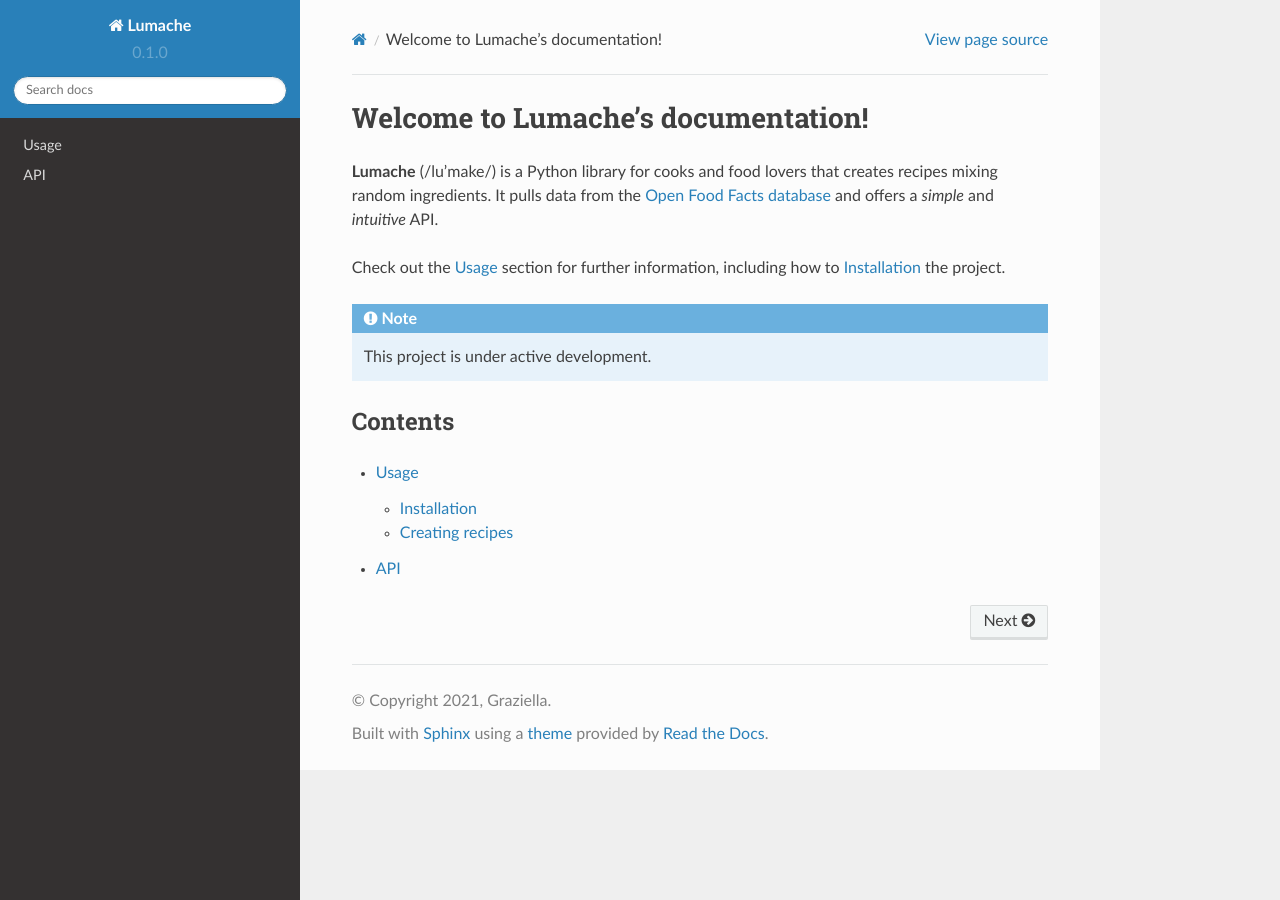
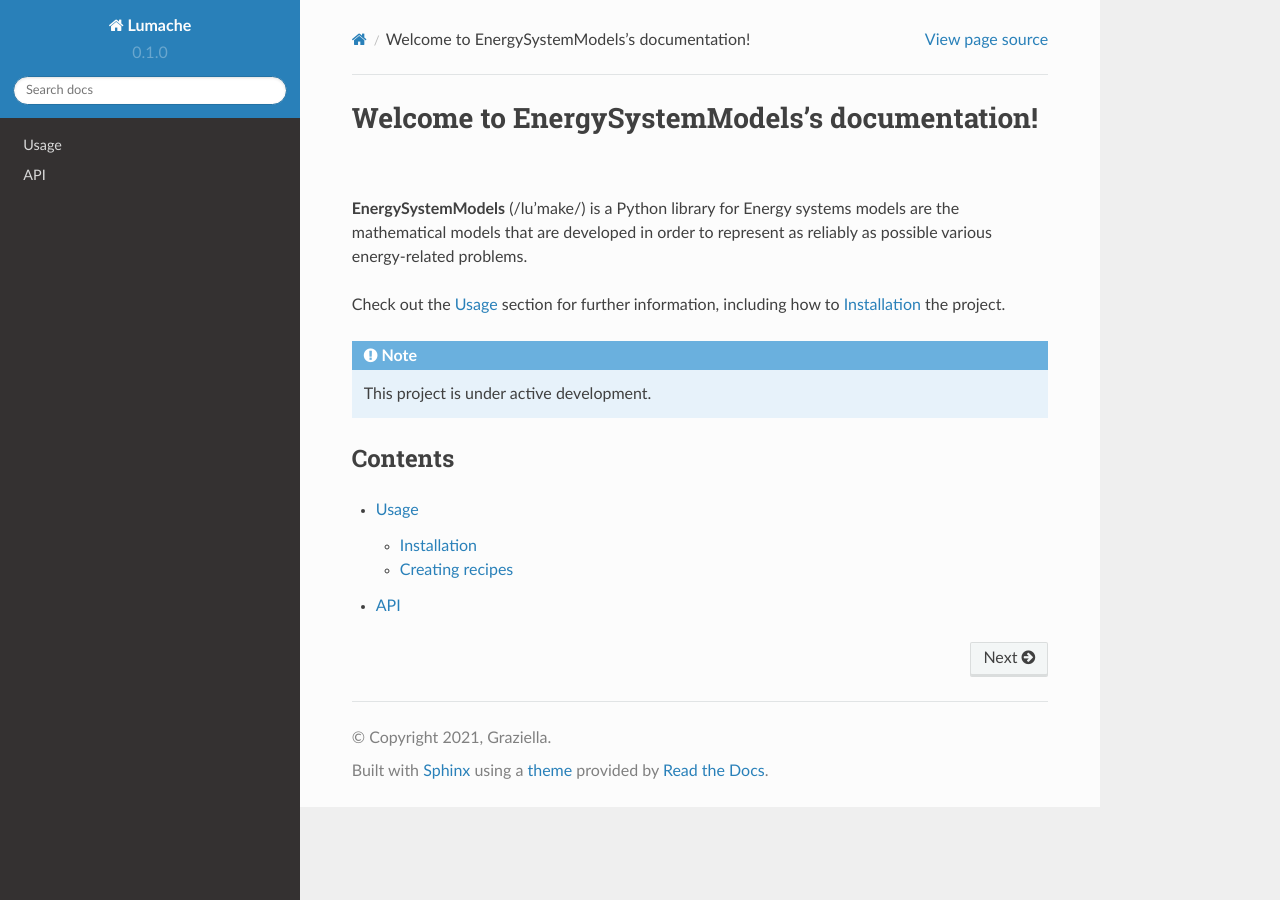
Before and after one commit to ZoheirHADID/EnergySystemModels-Tutorial, a Sphinx documentation site: the page built from docs/source/index.rst, in a window 1280 px wide. Built offline with Sphinx 7.4.7 and the Read the Docs theme 2.0.0, drawn with Linux system fonts in a browser that asks for light colours.

Commit message:
Update index.rst

```diff
--- a/docs/source/index.rst
+++ b/docs/source/index.rst
@@ -1,10 +1,7 @@
-Welcome to Lumache's documentation!
+Welcome to EnergySystemModels's documentation!
 ===================================
 
-**Lumache** (/lu'make/) is a Python library for cooks and food lovers
-that creates recipes mixing random ingredients.
-It pulls data from the `Open Food Facts database <https://world.openfoodfacts.org/>`_
-and offers a *simple* and *intuitive* API.
+**EnergySystemModels** (/lu'make/) is a Python library for Energy systems models are the mathematical models that are developed in order to represent as reliably as possible various energy-related problems.
 
 Check out the :doc:`usage` section for further information, including
 how to :ref:`installation` the project.
```
